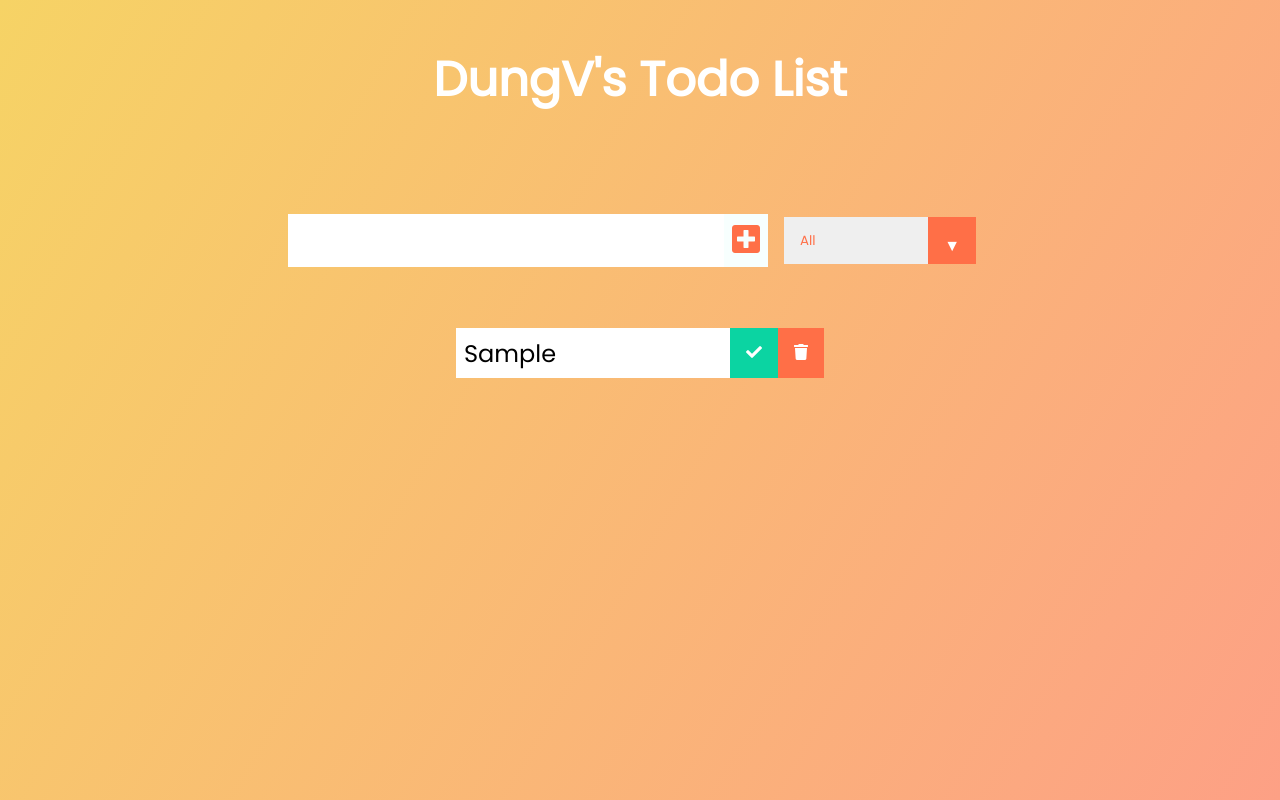
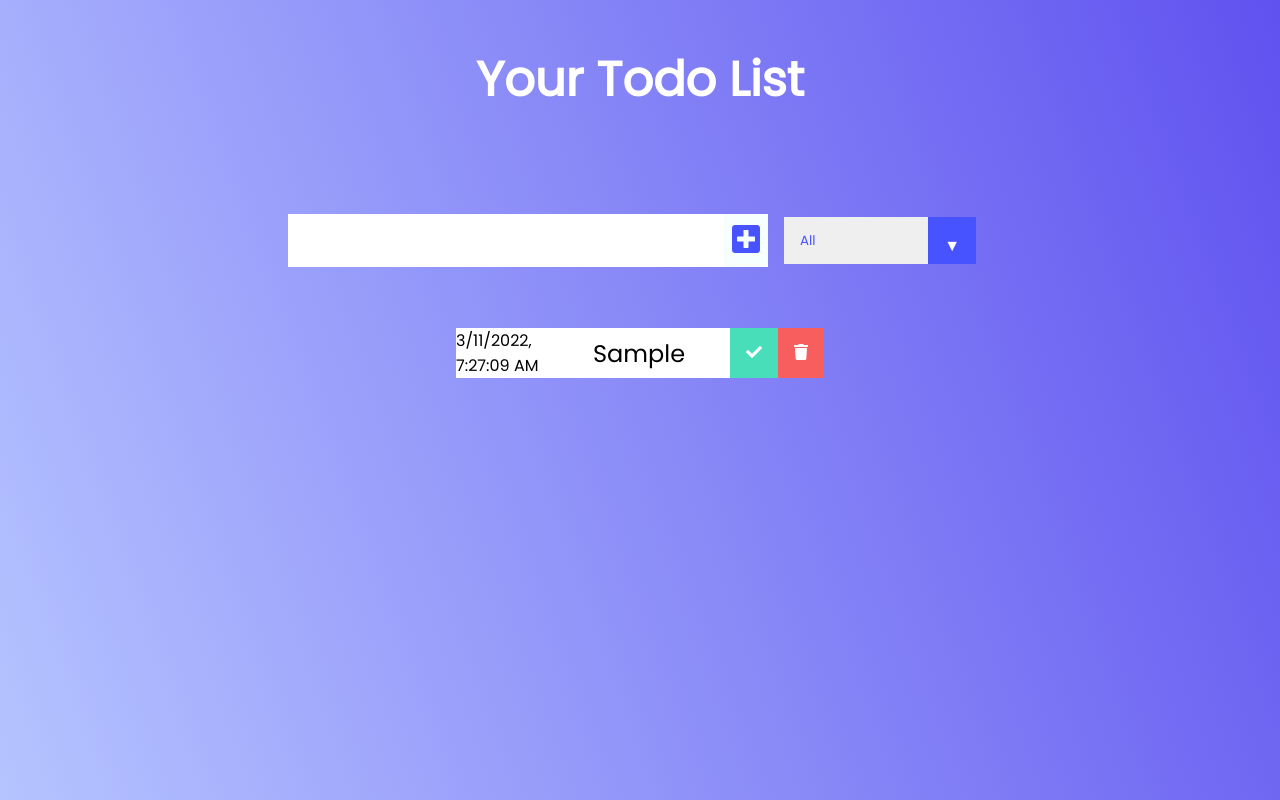
Before and after one commit to dung-vuong/Todo_List_App, a React (Create React App) app: page / in a window 1280 px wide. Both pictures are taken after typing "Sample" into the empty fields and a click on the button 746 px from the left and 240 px from the top of the page. Built offline with nearby package versions, Linux system fonts and the light colour scheme.

Commit message:
time added

```diff
--- a/public/index.html
+++ b/public/index.html
@@ -34,7 +34,7 @@
       work correctly both with client-side routing and a non-root public URL.
       Learn how to configure a non-root public URL by running `npm run build`.
     -->
-    <title>React App</title>
+    <title>DungV's Todo List App</title>
   </head>
   <body>
     <noscript>You need to enable JavaScript to run this app.</noscript>
--- a/src/App.css
+++ b/src/App.css
@@ -4,7 +4,7 @@
     box-sizing: border-box;
   }
   body {
-    background-image: linear-gradient(120deg, #f6d365 0%, #fda085 100%);
+    background-image: linear-gradient(70deg, #b5c4ff 0%, #5746ee 110%);
     color: white;
     font-family: "Poppins", sans-serif;
     min-height: 100vh;
@@ -28,13 +28,13 @@
     background: white;
   }
   form button {
-    color: #ff6f47;
+    color: #4753ff;
     background: #f7fffe;
     cursor: pointer;
     transition: all 0.3s ease;
   }
   form button:hover {
-    background: #ff6f47;
+    background: #4753ff;
     color: white;
   }
   .todo-container {
@@ -67,15 +67,23 @@
 
   .trash-btn,
   .complete-btn {
-    background: #ff6f47;
+    background: #f82929;
     color: white;
     border: none;
     padding: 1rem;
     cursor: pointer;
     font-size: 1rem;
+    opacity: 0.75;
+    transition: all 0.25s ease;
+  }
+  .trash-btn:hover {
+    opacity: 1;
   }
   .complete-btn {
     background: rgb(11, 212, 162);
+  }
+  .complete-btn:hover {
+    opacity: 1;
   }
   .todo-item {
     padding: 0rem 0.5rem;
@@ -90,7 +98,9 @@
     transform: translateY(10rem) rotateZ(20deg);
     opacity: 0;
   }
-
+  .date-text{
+    font-size: 1rem;
+  }
   .completed {
     text-decoration: line-through;
     opacity: 0.5;
@@ -115,7 +125,7 @@
     overflow: hidden;
   }
   select {
-    color: #ff6f47;
+    color: #4753ff;
     font-family: "Poppins", sans-serif;
     cursor: pointer;
     width: 12rem;
@@ -127,13 +137,10 @@
     top: 0;
     right: 0;
     padding: 1rem;
-    background: #ff6f47;
+    background: #4753ff;
     cursor: pointer;
     pointer-events: none;
   }
-  /* Transition */
-  /*
   .select:hover::after {
-    transform: scale(1.5);
+    opacity: 0.95;
   }
-  */
--- a/src/App.js
+++ b/src/App.js
@@ -9,6 +9,7 @@ function App() {
   const [todos, setTodos] = useState([]);
   const [status, setStatus] = useState("all");
   const [filteredTodos, setFilteredTodos] = useState([]);
+  const [cdate,setDate] = useState("");
   //RUN ONCE WHEN APP STARTS
   useEffect(() => {
     getLocalTodos()
@@ -51,7 +52,7 @@ function App() {
   return (
     <div className="App">
       <header>
-        <h1>DungV's Todo List</h1>
+        <h1>Your Todo List</h1>
       </header>
       <Form
         inputText={inputText}
@@ -60,11 +61,13 @@ function App() {
         setInputText={setInputText}
         status={status}
         setStatus={setStatus}
+        setDate={setDate}
       />
       <TodoList
         setTodos={setTodos}
         todos={todos}
         filteredTodos={filteredTodos}
+        cdate={cdate}
       />
     </div>
   );
--- a/src/components/Form.js
+++ b/src/components/Form.js
@@ -1,8 +1,7 @@
 import React from "react";
 
-const Form = ({setInputText, todos, setTodos, inputText, setStatus}) => {
+const Form = ({setInputText, todos, setTodos, inputText, setStatus, setDate}) => {
     const inputTextHandler = (e) => {
-        console.log(e.target.value)
         setInputText(e.target.value)
     }
     const submitTodoHandler = (e) => {
@@ -12,6 +11,9 @@ const Form = ({setInputText, todos, setTodos, inputText, setStatus}) => {
             {text: inputText, completed: false, id: Math.random() * 1000}
         ])
         setInputText("")
+        //DATE
+        let date = new Date().toLocaleString();
+        setDate(date);
     }
     const statusHandler = (e) => {
         setStatus(e.target.value)
--- a/src/components/Todo.js
+++ b/src/components/Todo.js
@@ -1,6 +1,6 @@
 import React from "react";
 
-const Todo = ({text, todo, todos, setTodos}) => {
+const Todo = ({text, todo, todos, setTodos, cdate}) => {
     //EVENTS
     const completeHandler = () => {
         setTodos(todos.map((item) => {
@@ -18,6 +18,7 @@ const Todo = ({text, todo, todos, setTodos}) => {
     }
     return(
         <div className="todo">
+            <li className="date-text">{cdate}</li>
             <li className={`todo-item ${todo.completed ? "completed" : ""}`}>{text}</li>
             <button onClick={completeHandler} className="complete-btn">
                 <i className="fas fa-check"></i>
--- a/src/components/TodoList.js
+++ b/src/components/TodoList.js
@@ -1,7 +1,7 @@
 import React from "react";
 import Todo from "./Todo"
 
-const TodoList = ({todos, setTodos, filteredTodos}) => {
+const TodoList = ({todos, setTodos, filteredTodos, cdate}) => {
     return(
         <div className="todo-container">
             <ul className="todo-list">
@@ -12,6 +12,7 @@ const TodoList = ({todos, setTodos, filteredTodos}) => {
                         key={todo.id}
                         todo={todo}
                         text={todo.text}
+                        cdate={cdate}
                     />
                 ))}
             </ul>
```
